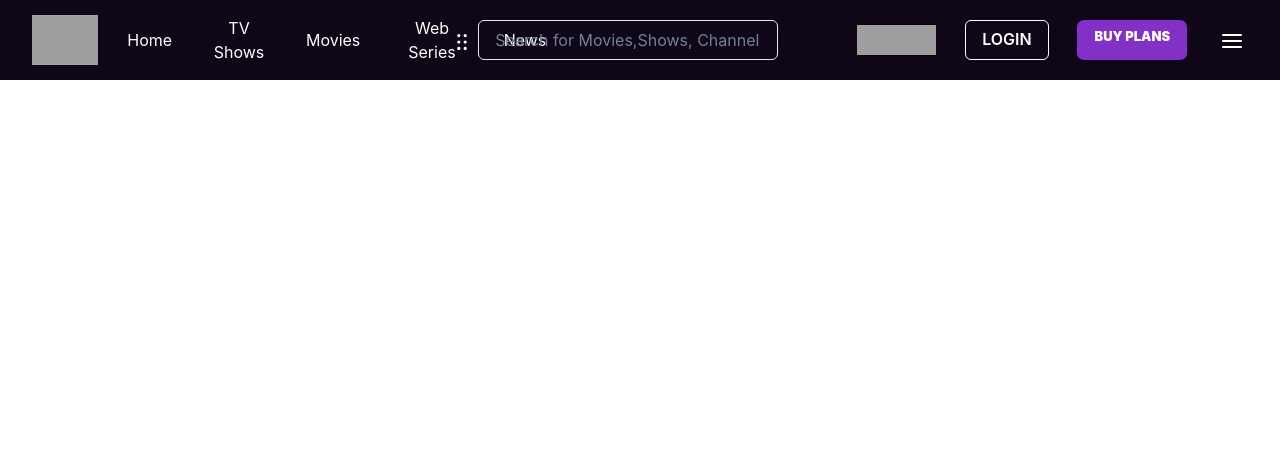
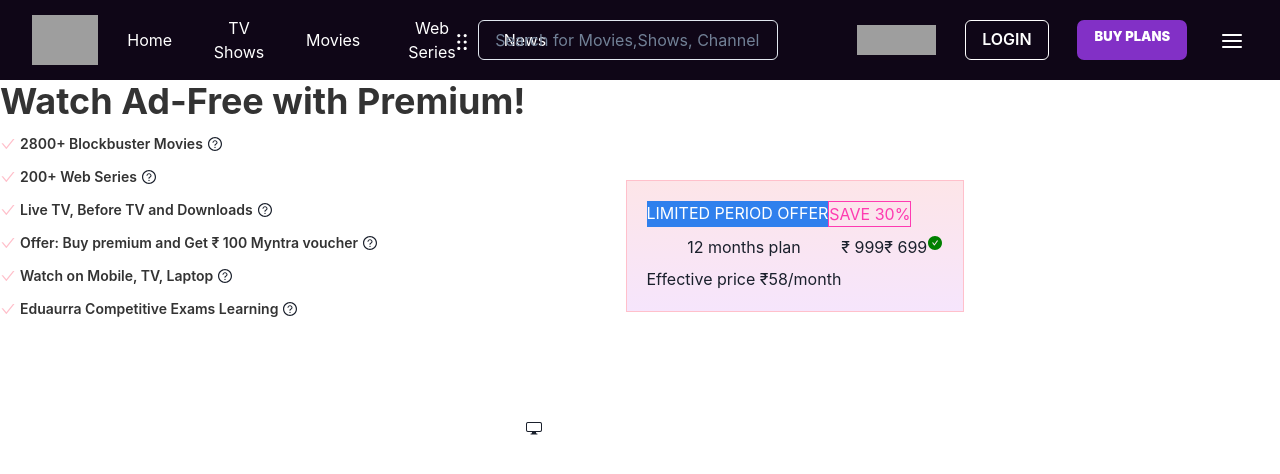
Before and after one commit to moneyforey/Apna-TV, a React (Create React App) app in the folder frontend/: page /buy in a window 1280 px wide. Shown: the top 474 px of the page. Built offline with nearby package versions, Linux system fonts and the light colour scheme; grey boxes are pictures that could not be loaded.

Commit message:
eod day-3

```diff
--- a/frontend/src/components/Navbar.jsx
+++ b/frontend/src/components/Navbar.jsx
@@ -124,12 +124,13 @@ const Navbar = () => {
         </Box>
 
         <Box>
-          <Button colorScheme="white" variant="outline">
-            LOGIN
+          <Button  colorScheme="white" variant="outline">
+            <Link to="/login"> LOGIN</Link>
+
           </Button>
         </Box>
         <Box className={styles.roundBtn}>
-          <Link to={"/"}>BUY PLANS</Link>
+          <Link to="/buy">BUY PLANS</Link>
         </Box>
         <Box>
           <Flex height="100vh" align="center" justifyContent="center">
--- a/frontend/src/routes/AllRoutes.jsx
+++ b/frontend/src/routes/AllRoutes.jsx
@@ -1,4 +1,5 @@
 import { Route, Routes } from "react-router-dom";
+import BuyPlans from "./BuyPlan";
 import Home from "./Home";
 import { Login } from "./Login";
 import { SignUP } from "./Signup";
@@ -9,6 +10,7 @@ const AllRoutes=()=>{
         <Route path="/" element={<Home />} />
         <Route path="/login" element={<Login />} />
         <Route path="/register" element={<SignUP />} />
+        <Route path="/buy" element={<BuyPlans />} />
       </Routes>
     )
 
--- /dev/null
+++ b/frontend/src/routes/BuyPlan.jsx
@@ -0,0 +1,83 @@
+import { Box, Flex, Heading, Stack, Text } from "@chakra-ui/react";
+
+import styles from "./BuyPlan.module.css";
+import {AiFillCheckCircle, AiOutlineQuestionCircle, AiOutlineCheck } from "react-icons/ai";
+import { BsDisplay } from "react-icons/bs";
+
+const BuyPlans =()=>{
+    return(
+        <>
+        <Flex>
+            <Stack>
+                <Heading className={styles.hd}>Watch Ad-Free with Premium!</Heading>
+                <Flex className={styles.flexitems}>
+                    <AiOutlineCheck color="pink"/>
+                    <Text className={styles.tx}>2800+ Blockbuster Movies</Text>
+                    <AiOutlineQuestionCircle/>
+                </Flex>
+                <Flex  className={styles.flexitems}>
+                <AiOutlineCheck color="pink"/>
+                    <Text className={styles.tx}>200+ Web Series</Text>
+                    <AiOutlineQuestionCircle/>
+                </Flex>
+                <Flex  className={styles.flexitems}>
+                <AiOutlineCheck color="pink"/>
+                    <Text className={styles.tx}>Live TV, Before TV and Downloads</Text>
+                    <AiOutlineQuestionCircle/>
+                </Flex>
+                <Flex  className={styles.flexitems}>
+                <AiOutlineCheck color="pink"/>
+                    <Text className={styles.tx}>Offer: Buy premium and Get ₹ 100 Myntra voucher</Text>
+                    <AiOutlineQuestionCircle/>
+                </Flex>
+                <Flex  className={styles.flexitems}>
+                <AiOutlineCheck color="pink"/>
+                    <Text className={styles.tx}>Watch on Mobile, TV, Laptop</Text>
+                    <AiOutlineQuestionCircle/>
+                </Flex>
+                <Flex  className={styles.flexitems}>
+                <AiOutlineCheck color="pink"/>
+                    <Text className={styles.tx}>Eduaurra Competitive Exams Learning</Text>
+                    <AiOutlineQuestionCircle/>
+                </Flex>
+            </Stack>
+
+            <Stack>
+                <Stack>
+                <Stack className={styles.yearoffrUpprbx}>
+                    <Flex >
+                        <Box className={styles.tglmtoffr}>
+                            LIMITED PERIOD OFFER
+                        </Box>
+                        <Box className={styles.tgperoffr}>
+                            SAVE 30%
+                        </Box>
+                    </Flex>
+                    <Flex>
+                        <Stack>
+                            <Text>12 months plan</Text>
+                            <Text>Effective price ₹58/month</Text>
+
+                        </Stack>
+                        <Flex>
+                                <Text>₹ 999</Text>
+                                <Text>₹ 699</Text>
+                                <AiFillCheckCircle color="green"/>
+                                </Flex>
+                    </Flex>
+                </Stack>
+                <Flex><BsDisplay/></Flex>
+                </Stack>
+
+                <Stack>
+
+                </Stack>
+
+            </Stack>
+
+        </Flex>
+        </>
+    )
+}
+
+export default BuyPlans;
--- /dev/null
+++ b/frontend/src/routes/BuyPlan.module.css
@@ -0,0 +1,52 @@
+.flexitems{
+    text-align: center;
+    align-content: center;
+    align-items: center;
+    gap: .25rem;
+}
+
+.hd{
+    font-family: NotoSansBold, sans-serif;
+font-style: normal;
+
+font-weight: 700;
+
+font-size: 24px;
+
+line-height: 32px;
+
+color: #333333;
+
+}
+
+.tx{
+    font-family:
+    NotoSansRegular, -apple-system, BlinkMacSystemFont, "Segoe UI", Roboto, Oxygen, Ubuntu, Cantarell, "Fira Sans", "Droid Sans", "Helvetica Neue";
+    font-style: normal;
+
+    font-weight: 600;
+
+    font-size: 14px;
+
+    line-height: 25px;
+
+   color: #333333;
+
+}
+
+.yearoffrUpprbx{
+    border: solid 1px pink;
+    padding: 20px;
+    margin: 100px;
+    background-image: linear-gradient(#fde5e8 ,#f6e5fc);
+}
+
+.tglmtoffr{
+    background-color: #2f80ed;
+    color: white;
+}
+
+.tgperoffr{
+    border: 1px solid #fe3bb1 ;
+    color: #fe3bb1 ;
+}
--- a/frontend/src/routes/Login.jsx
+++ b/frontend/src/routes/Login.jsx
@@ -1,4 +1,4 @@
-import {Box, Text, Flex, Input, Button, Image, FormLabel, border}  from '@chakra-ui/react'
+import {Box, Text, Flex, Input, Button, Image, FormLabel, border}  from '@chakra-ui/react';
 import "./login.css"
 import {  BsApple } from "react-icons/bs";
 import { FcGoogle } from "react-icons/fc";
```
Also changed, not shown: frontend/src/components/VideoPlayer.jsx (added, +25 -0 lines).
